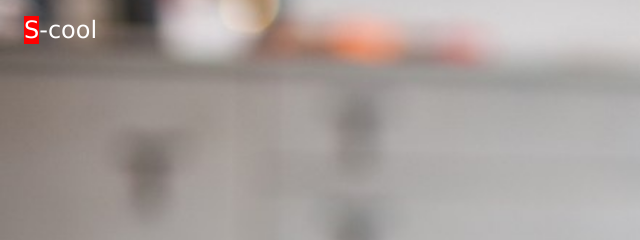
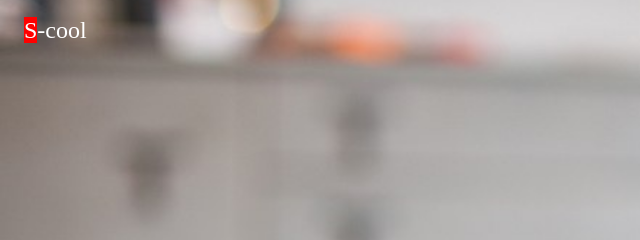
Before and after one commit to Albert80/scoolx, a website: page index.html in a window 1280 px wide. Shown: the top 240 px of the page, 0-640 px from the left. Drawn offline with nearby package versions, Linux system fonts and the light colour scheme.

Commit message:
index updated

```diff
--- a/index.html
+++ b/index.html
@@ -21,7 +21,7 @@
 <link rel="stylesheet" href="./public/style.css">
 <link rel="stylesheet" href="https://www.w3schools.com/w3css/4/w3.css">
 <link rel="stylesheet" href="https://fonts.googleapis.com/css?family=Raleway">
-<!--	-->
+
 <script src="https://unpkg.com/react@16/umd/react.development.js"></script>
 <script src="https://unpkg.com/react-dom@16/umd/react-dom.development.js"></script>
 <script src="https://unpkg.com/babel-standalone@6.15.0/babel.min.js"></script>
@@ -29,7 +29,7 @@
 <body>
 	<div class="bgimg w3-display-container w3-animate-opacity w3-text-white">
 	  <div class="w3-display-topleft w3-padding-large w3-xlarge">
-	    <span style="background-color: red">S</span><span>-cool</span>
+	    <span style="background-color: red; font-family: 'Times New Roman';">S</span><span style="font-family: 'Comic Sans';">-cool</span>
 	  </div>
 	  <div class="w3-display-middle">
 	    <h1 class="w3-jumbo w3-animate-top">PRÓXIMAMENTE</h1>
```
